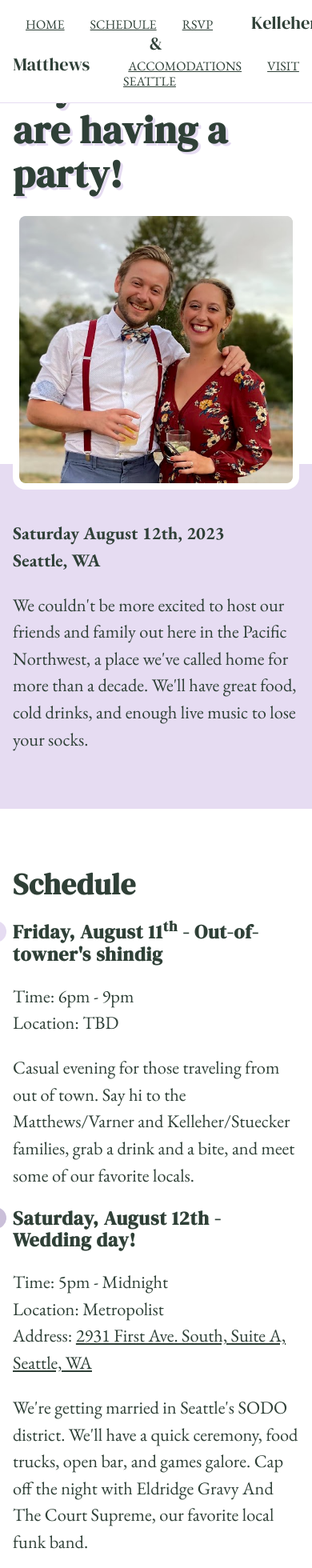
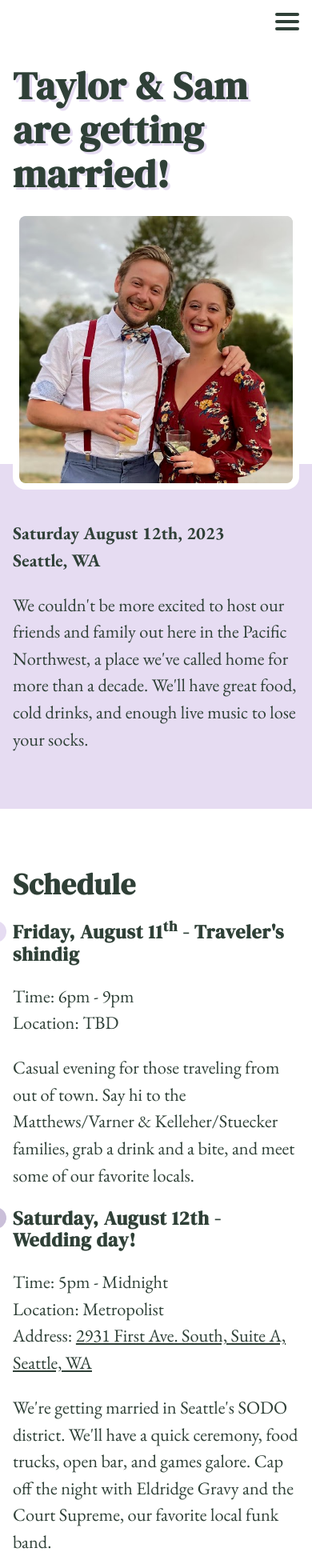
Before and after one commit to mapsam/tksm, a Next.js app: page / in a window 390 px wide. Shown: the top 1960 px of the page at 80% size. Built offline with nearby package versions, Linux system fonts and the light colour scheme.

Commit message:
desktop nav, mobile nav

```diff
--- a/components/Layout.tsx
+++ b/components/Layout.tsx
@@ -12,15 +12,15 @@ export default function Layout(props: any) : any {
   return (
     <React.Fragment>
     <div className="main">
-      <nav className="nav2">
+      <nav className="nav-desktop">
         <a href="/">HOME</a>
         <a href="/#SCHEDULE">SCHEDULE</a>
-        <a href="/#RSVP">RSVP</a>
-        <span className="nav2-title">Kelleher &amp; Matthews</span>
+        <a href="/#FAQ">FAQ</a>
+        <span className="nav-desktop-title">Kelleher &amp; Matthews</span>
         <a href="/#ACCOMODATIONS">ACCOMODATIONS</a>
         <a href="/seattle">VISIT SEATTLE</a>
       </nav>
-      {/* <nav>
+      <nav className="nav-mobile">
         <button className={isOpen ? "nav-button is-open" : "nav-button"} onClick={() => setIsOpen(!isOpen)}>
           <span className="nav-button-bar"></span>
           <span className="nav-button-bar"></span>
@@ -30,16 +30,16 @@ export default function Layout(props: any) : any {
         {isOpen &&
           <div className="nav">
             <ul>
-              <li><a href="/#RSVP" onClick={() => setIsOpen(false)}>RSVP</a></li>
+              {/* <li><a href="/#RSVP" onClick={() => setIsOpen(false)}>RSVP</a></li> */}
               <li><a href="/" onClick={() => setIsOpen(false)}>HOME</a></li>
               <li><a href="/#SCHEDULE" onClick={() => setIsOpen(false)}>SCHEDULE</a></li>
+              <li><a href="/#FAQ" onClick={() => setIsOpen(false)}>FAQ</a></li>
               <li><a href="/#ACCOMODATIONS" onClick={() => setIsOpen(false)}>ACCOMODATIONS</a></li>
-              <li><a href="/#FAQ" onClick={() => setIsOpen(false)}>FAQ</a></li>
               <li><a href="/seattle" onClick={() => setIsOpen(false)}>VISIT SEATTLE</a></li>
             </ul>
           </div>
         }
-      </nav> */}
+      </nav>
 
       <section className="content">
         {props.children}
--- a/pages/index.tsx
+++ b/pages/index.tsx
@@ -8,7 +8,7 @@ export default function Index() {
   return (
     <div className="content">
       <Block id="TITLE">
-        <h1 className="title">Taylor &amp; Sam<br />are having a party!</h1>
+        <h1 className="title">Taylor &amp; Sam<br />are getting married!</h1>
 
         <div
           className="title-image-container"
@@ -41,14 +41,14 @@ export default function Index() {
 
         <div className="event">
         <div className="dot purple-2-bg"></div>
-          <h2>Friday, August 11<sup>th</sup> - Out-of-towner's shindig</h2>
+          <h2>Friday, August 11<sup>th</sup> - Traveler's shindig</h2>
           <p>
             Time: 6pm - 9pm<br />
             Location: TBD
           </p>
           <p>
             Casual evening for those traveling from out of town.
-            Say hi to the Matthews/Varner and Kelleher/Stuecker families,
+            Say hi to the Matthews/Varner &amp; Kelleher/Stuecker families,
             grab a drink and a bite, and meet some of our favorite locals.
           </p>
         </div>
@@ -64,7 +64,7 @@ export default function Index() {
           <p>
             We're getting married in Seattle's SODO district.
             We'll have a quick ceremony, food trucks, open bar, and games galore.
-            Cap off the night with Eldridge Gravy And The Court Supreme,
+            Cap off the night with Eldridge Gravy and the Court Supreme,
             our favorite local funk band.
           </p>
                   {/* <p>
@@ -89,13 +89,13 @@ export default function Index() {
 
         <div className="event">
           <div className="dot purple-2-bg"></div>
-          <h2>Sunday, August 13th - Brunch</h2>
+          <h2>Sunday, August 13th - Picnic</h2>
           <p>
-            Time: 11am - 1pm<br />
+            Time: 10am - 1pm<br />
             Location: TBD<br />
           </p>
           <p>
-            We'll be hosting a casual brunch and enjoying the weather, rain or shine. Last chance to hug that uncle of yours.
+            Last chance to hug that uncle of yours. Come grab coffee and a baked good in one of Seattle's lovely parks, get some fresh air, and bid farewell to the newlyweds.
           </p>
         </div>
       </Block>
@@ -148,7 +148,11 @@ export default function Index() {
         <h2>COVID-19?</h2>
         <p>For the safety of our friends and family we require you to be fully vaccinated at our wedding.</p>
 
-        <h2></h2>
+        <h2>How do I RSVP?</h2>
+        <p>In late Spring 2023 we'll send emails to have you digitally RSVP for the wedding. Know you can't make it? That's a shame! Feel free to let us know in advance by texting Sam @ 651-343-6555.</p>
+
+        <h2>More questions?</h2>
+        <p>You can text Sam @ 651-343-6555 or email @ matthews.sam@gmail.com.</p>
       </Block>
     </div>
   )
--- a/pages/seattle.tsx
+++ b/pages/seattle.tsx
@@ -21,8 +21,6 @@ export async function getServerSideProps(context) {
         properties: loc
       }
     });
-
-  console.log(features);
 
   return {
     props: {
--- a/styles/main.css
+++ b/styles/main.css
@@ -82,8 +82,15 @@ p, form, li {
 .nav li {
     list-style-type: none;
 }
+@media (max-width: 55rem) {
+    .nav-desktop { display: none; }
+}
+/* desktop */
+@media (min-width: 55rem) {
+    .nav-mobile { display: none; }
+}
 
-.nav2 {
+.nav-desktop {
     position: fixed;
     width: 100%;
     padding: 1rem;
@@ -92,10 +99,10 @@ p, form, li {
     border-bottom: 1px solid #E6DCF2;
     z-index: 20;
 }
-.nav2 a {
+.nav-desktop a {
     margin: 0 1rem;
 }
-.nav2-title {
+.nav-desktop-title {
     font-size: 1.4rem;
     margin: auto 2rem;
     font-family: 'DM Serif Display', serif;
```
Also changed, not shown: 1 other file (tests, documents, lock files or other folders).
